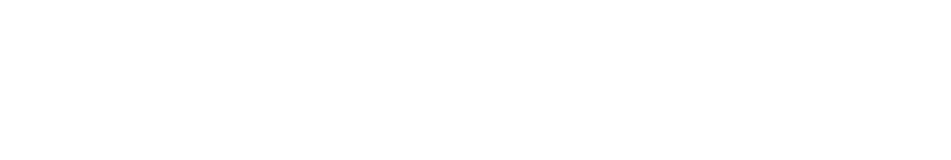
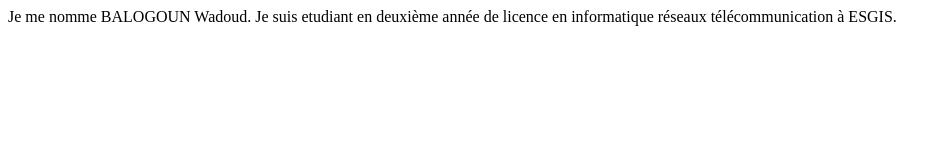
Before and after one commit to wadoudbal/git-mon-cv, a plain HTML site: page index.html in a window 1280 px wide. Shown: the whole page, without its empty margins (0-951 px from the left). Drawn offline with Linux system fonts and the light colour scheme.

Commit message:
mise en place de la session description

```diff
--- a/index.html
+++ b/index.html
@@ -7,6 +7,6 @@
     <title>Document</title>
 </head>
 <body>
-
+    <div>Je me nomme BALOGOUN Wadoud. Je suis etudiant en deuxième année de licence en informatique réseaux télécommunication à ESGIS.</div>
 </body>
 </html>
```
